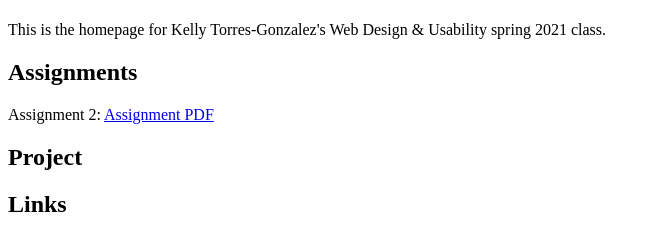
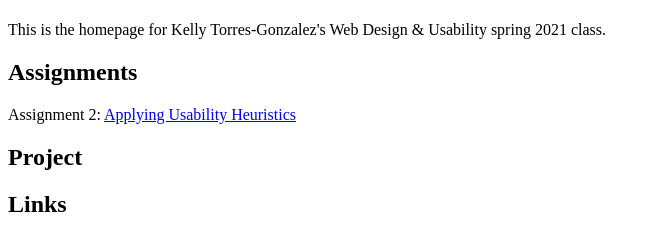
Before and after one commit to OKellyrez/KellyTG.github.io, a plain HTML site: page index.html in a window 1280 px wide. Shown: the part 59-310 px from the top of the page, without its empty margins (0-660 px from the left). Drawn offline with Linux system fonts and the light colour scheme.

Commit message:
edited pdf link

```diff
--- a/index.html
+++ b/index.html
@@ -14,7 +14,7 @@
 
 <h2> Assignments </h2>
 
-<p> Assignment 2: <a href="D:\Documents\Web Design\KellyTG.github.io\PDF"> Assignment PDF </a> </P>
+<p> Assignment 2: <a href=https://documentcloud.adobe.com/link/review?uri=urn:aaid:scds:US:39fb2ffc-88d2-49fb-a2aa-85a344b86b80> Applying Usability Heuristics </a> </P>
 
 <h2> Project </h2>
 
```
